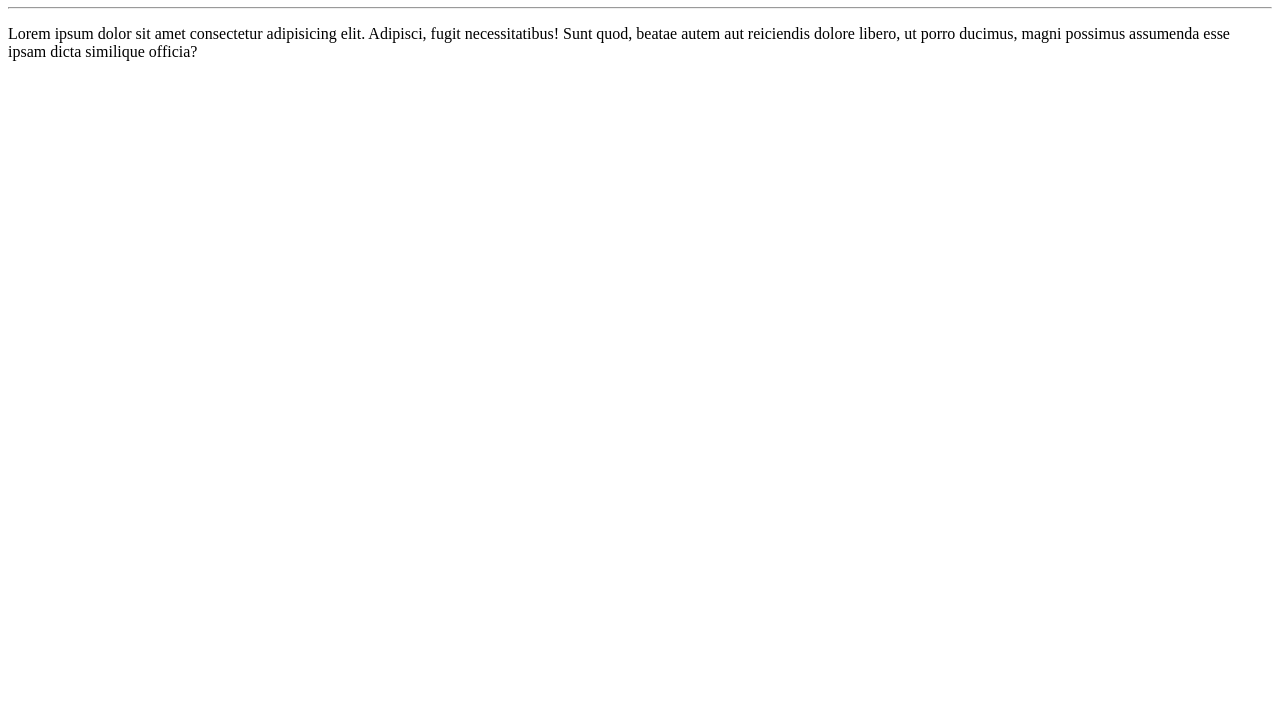
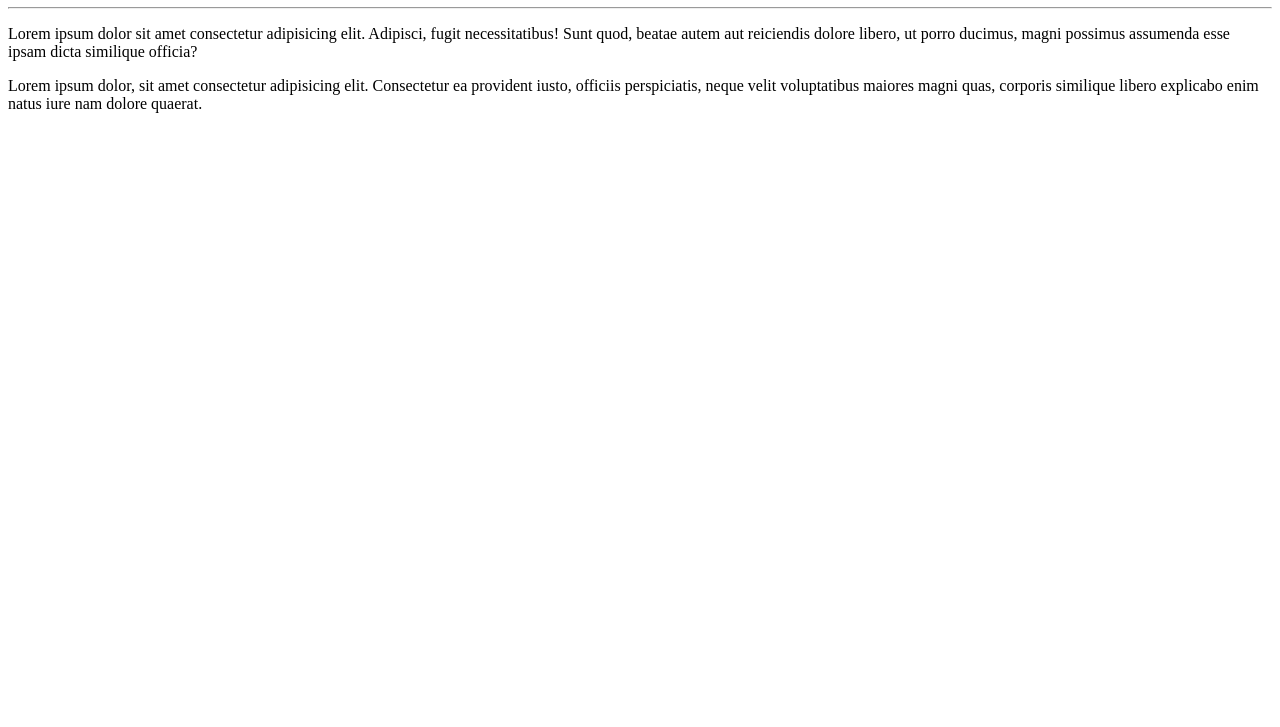
Before and after one commit to marcelo-conti02/Curso-Git-e-GitHub, a plain HTML site: page site-exemplo/index.html in a window 1280 px wide. Shown: the part 73-800 px from the top of the page. Drawn offline with Linux system fonts and the light colour scheme.

Commit message:
adicionei um paragrafo

```diff
--- a/site-exemplo/index.html
+++ b/site-exemplo/index.html
@@ -10,5 +10,6 @@
     <h1>Olá, mundo!</h1>
     <hr>
     <p>Lorem ipsum dolor sit amet consectetur adipisicing elit. Adipisci, fugit necessitatibus! Sunt quod, beatae autem aut reiciendis dolore libero, ut porro ducimus, magni possimus assumenda esse ipsam dicta similique officia?</p>
+    <p>Lorem ipsum dolor, sit amet consectetur adipisicing elit. Consectetur ea provident iusto, officiis perspiciatis, neque velit voluptatibus maiores magni quas, corporis similique libero explicabo enim natus iure nam dolore quaerat.</p>
 </body>
 </html>
```
